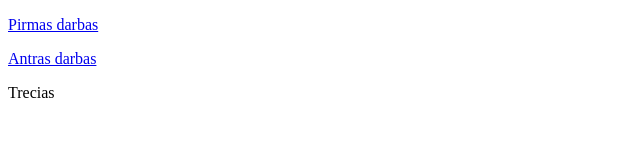
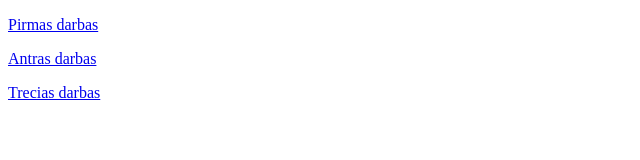
Before and after one commit to tradze/tradze.github.io, a plain HTML site: page index.html in a window 1280 px wide. Shown: the whole page, without its empty margins (0-640 px from the left). Drawn offline with Linux system fonts and the light colour scheme.

Commit message:
Update index.html

```diff
--- a/index.html
+++ b/index.html
@@ -9,7 +9,7 @@
     <p> <a href="Kelione.html"> Pirmas darbas </a> </p>
 <p>
     <a href="HTMLPage1.html"> Antras darbas </a> </p>
- <p> Trecias </p>
+    <a href="main.html"> <p> Trecias darbas </a> </p>
 
 </body>
 </html>
```
